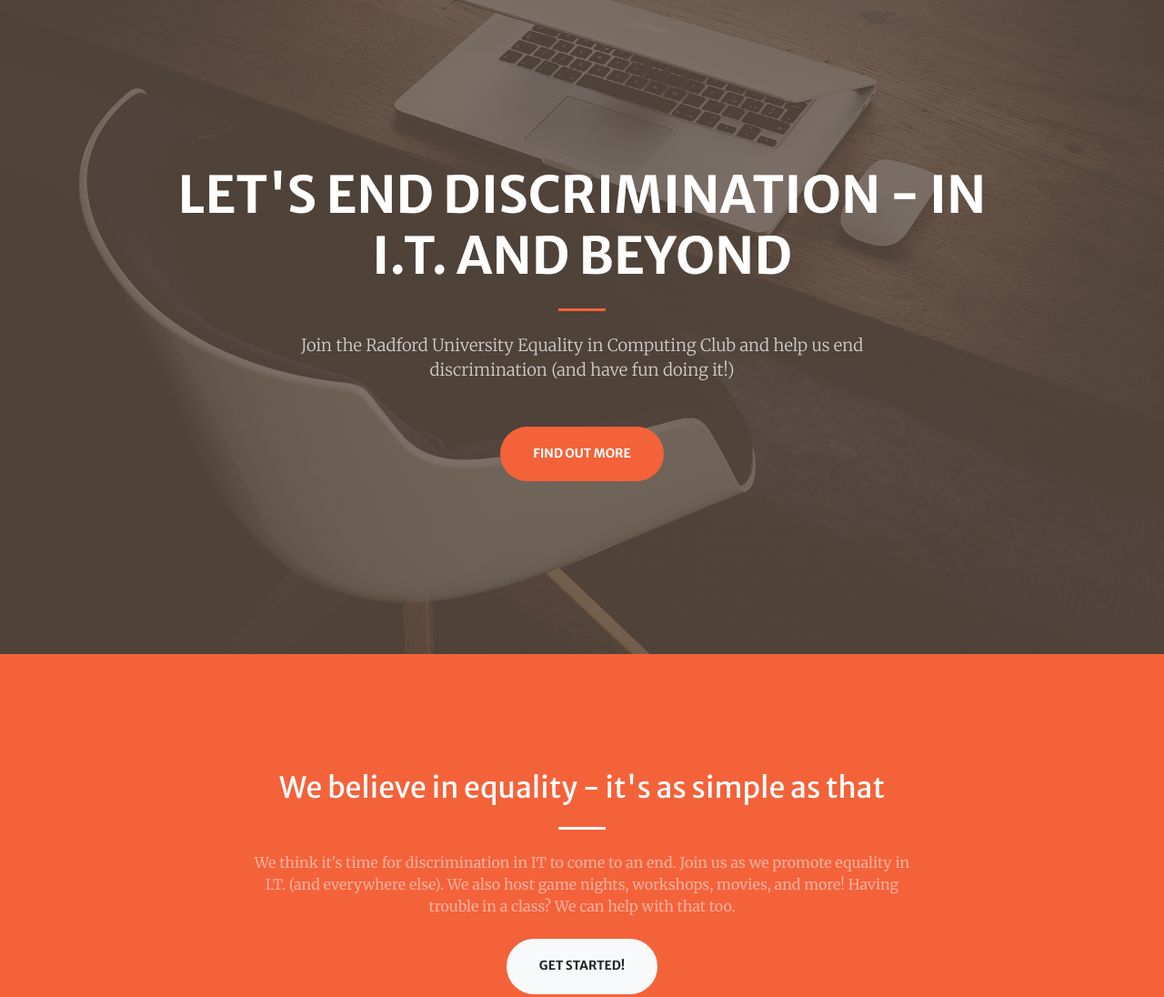
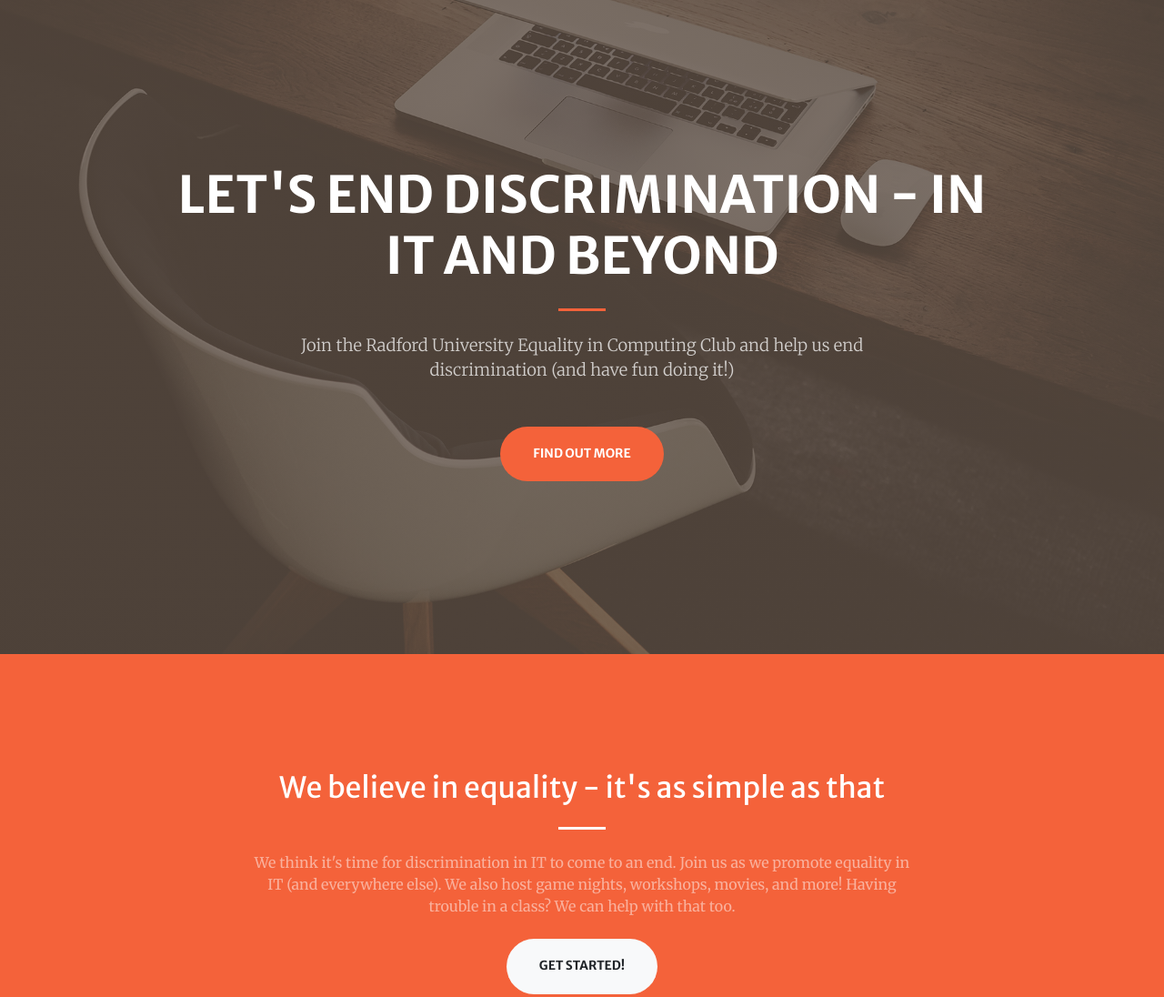
Before and after one commit to wkrause1/ECC_Temp_Site, a website with bundled scripts: page index.html in a window 1280 px wide. Shown: the part 81-1177 px from the top of the page at 91% size. Built offline with nearby package versions, Linux system fonts and the light colour scheme.

Commit message:
Normalized IT

```diff
--- a/index.html
+++ b/index.html
@@ -53,7 +53,7 @@
     <div class="container h-100">
       <div class="row h-100 align-items-center justify-content-center text-center">
         <div class="col-lg-10 align-self-end">
-          <h1 class="text-uppercase text-white font-weight-bold">Let's end discrimination - in I.T. and beyond </h1>
+          <h1 class="text-uppercase text-white font-weight-bold">Let's end discrimination - in IT and beyond </h1>
           <hr class="divider my-4">
         </div>
         <div class="col-lg-8 align-self-baseline">
@@ -71,7 +71,7 @@
         <div class="col-lg-8 text-center">
           <h2 class="text-white mt-0">We believe in equality - it's as simple as that</h2>
           <hr class="divider light my-4">
-          <p class="text-white-50 mb-4">We think it's time for discrimination in IT to come to an end. Join us as we promote equality in I.T. (and everywhere else). We also host game nights, workshops, movies, and more! Having trouble in a class? We can help with that too.</p>
+          <p class="text-white-50 mb-4">We think it's time for discrimination in IT to come to an end. Join us as we promote equality in IT (and everywhere else). We also host game nights, workshops, movies, and more! Having trouble in a class? We can help with that too.</p>
           <a class="btn btn-light btn-xl js-scroll-trigger" href="#services">Get Started!</a>
         </div>
       </div>
```
